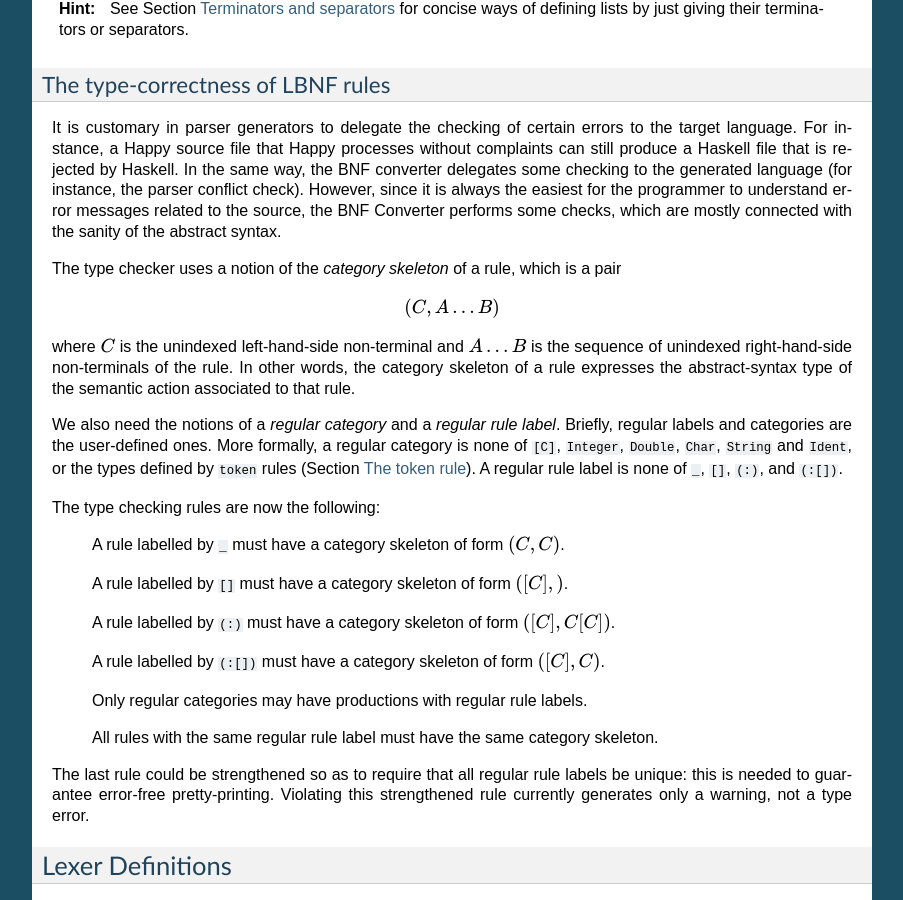
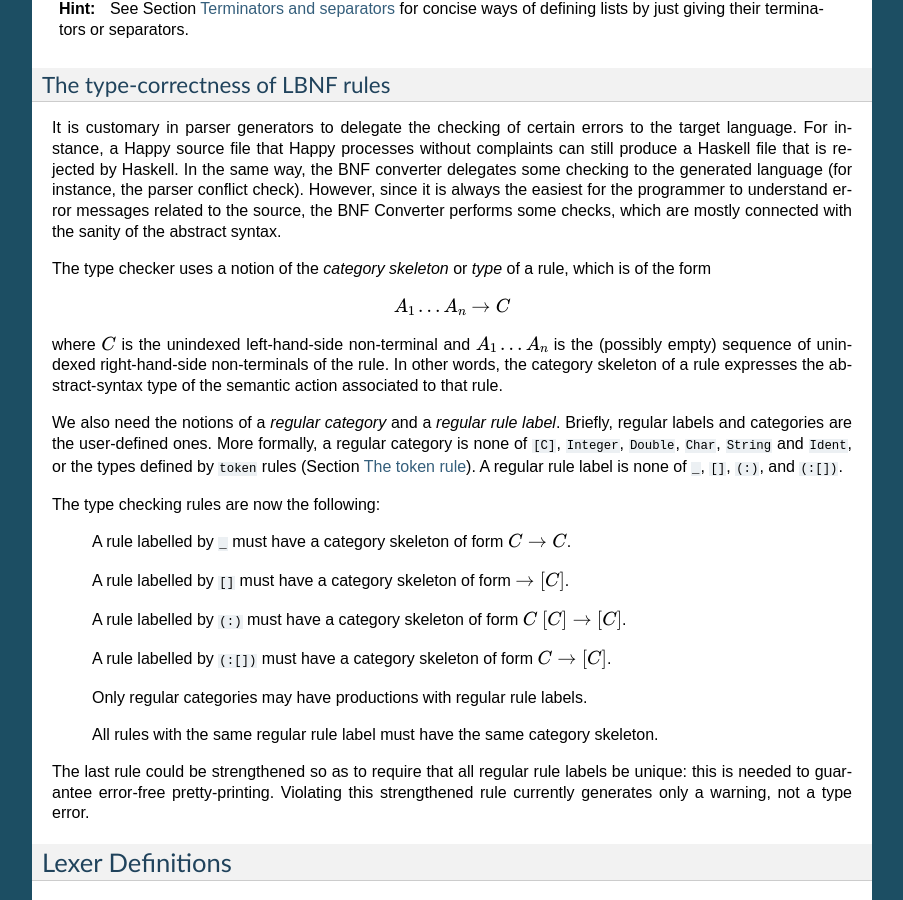
Before and after one commit to BNFC/bnfc, a Sphinx documentation site: the page built from docs/lbnf.rst, in a window 1280 px wide and 900 px high, scrolled down 4687 px. Shown: the whole window, without its empty margins (198-1101 px from the left). Built offline with Sphinx 7.4.7, drawn with Linux system fonts in a browser that asks for light colours; formulas are drawn with MathJax 3.

Commit message:
[ doc ] use BNFC's notation for types / category skeleton

```diff
--- a/docs/lbnf.rst
+++ b/docs/lbnf.rst
@@ -336,13 +336,14 @@ programmer to understand error messages related to the source, the BNF
 Converter performs some checks, which are mostly connected with the
 sanity of the abstract syntax.
 
-The type checker uses a notion of the *category skeleton* of a rule,
-which is a pair
+The type checker uses a notion of the *category skeleton* or *type* of a rule,
+which is of the form
 
-.. math:: (C, A\ldots B)
+.. math:: A_1\ldots A_n \to C
 
 where :math:`C` is the unindexed left-hand-side non-terminal and
-:math:`A\ldots B` is the sequence of unindexed right-hand-side
+:math:`A_1\ldots A_n` is the (possibly empty)
+sequence of unindexed right-hand-side
 non-terminals of the rule. In other words, the category skeleton of a
 rule expresses the abstract-syntax type of the semantic action
 associated to that rule.
@@ -358,15 +359,15 @@ of ``_``, ``[]``, ``(:)``, and ``(:[])``.
 The type checking rules are now the following:
 
 .. highlights::
-   A rule labelled by ``_`` must have a category skeleton of form :math:`(C,C)`.
+   A rule labelled by ``_`` must have a category skeleton of form :math:`C \to C`.
 
-   A rule labelled by ``[]`` must have a category skeleton of form :math:`([C],)`.
+   A rule labelled by ``[]`` must have a category skeleton of form :math:`\to [C]`.
 
    A rule labelled by ``(:)`` must have a category skeleton of form
-   :math:`([C],C[C])`.
+   :math:`C~[C] \to [C]`.
 
    A rule labelled by ``(:[])`` must have a category skeleton of form
-   :math:`([C],C)`.
+   :math:`C \to [C]`.
 
    Only regular categories may have productions with regular rule labels.
 
```
